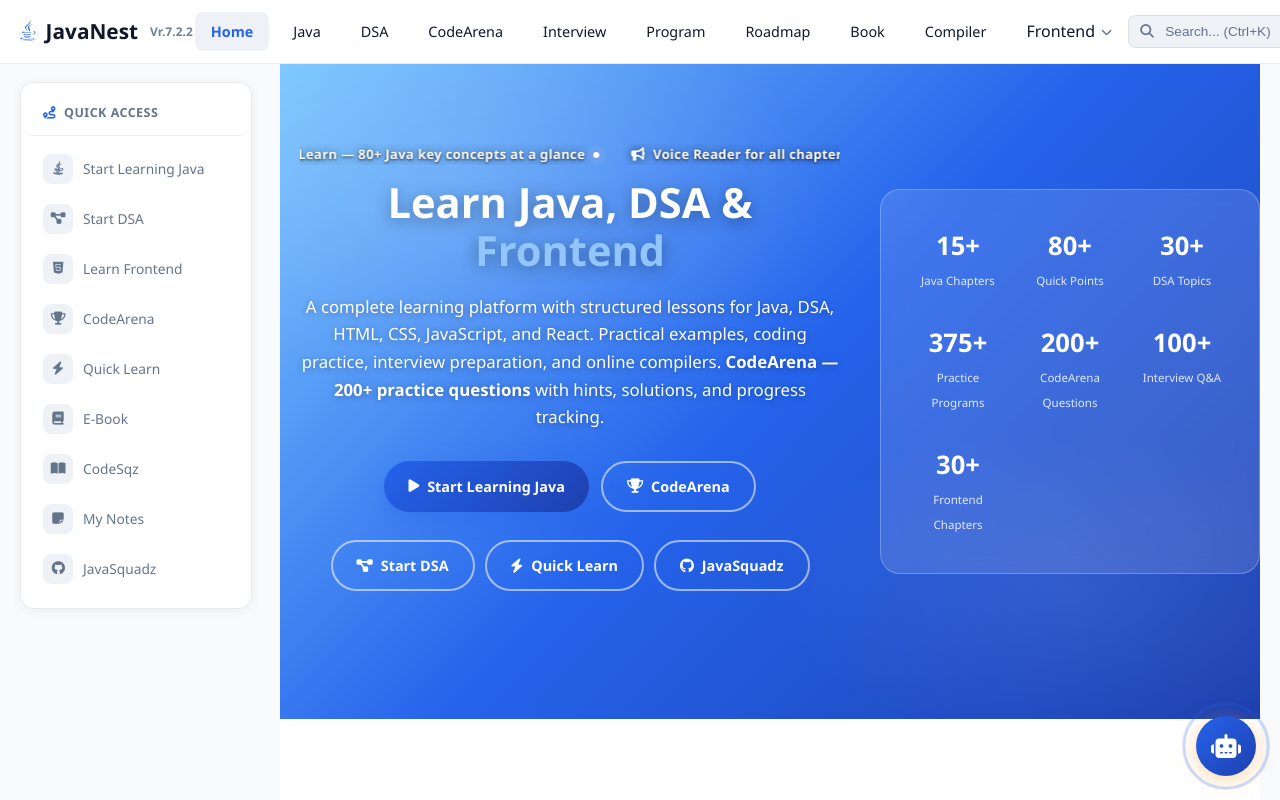
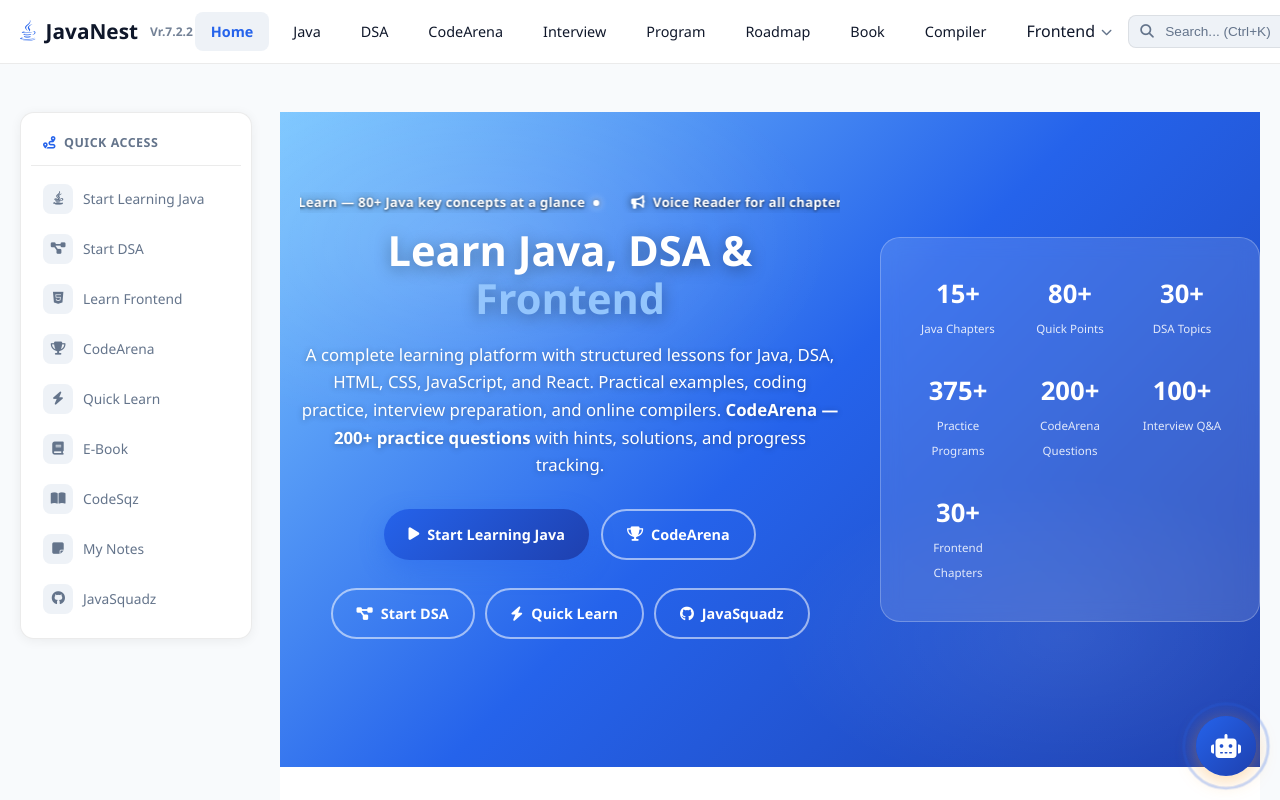
Before and after one commit to abhinavmaurya12/javapath-react, a React (Vite) app: page / in a window 1280 px wide. Shown: the top 800 px of the page. Built offline with nearby package versions, Linux system fonts and the light colour scheme.

Commit message:
Show horizontal sub-nav on home route

```diff
--- a/src/App.jsx
+++ b/src/App.jsx
@@ -56,7 +56,7 @@
       <Routes>
         <Route path="/coding-practice" element={<Layout hideFooter><CodingPractice /></Layout>} />
         <Route path="/codearena" element={<Layout hideFooter><CodeArenaPage /></Layout>} />
-        <Route path="/" element={<Layout hideSubNav><HomePage /></Layout>} />
+        <Route path="/" element={<Layout><HomePage /></Layout>} />
         <Route path="/java" element={<Layout hideFooter><JavaPage /></Layout>} />
         <Route path="/dsa" element={<Layout hideFooter><DSAPage /></Layout>} />
         <Route path="/practice" element={<Layout hideFooter><PracticePage /></Layout>} />
```
Also changed, not shown: 2 other files (tests, documents, lock files or other folders).
